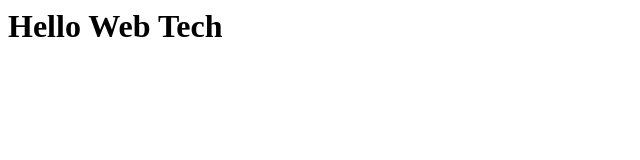
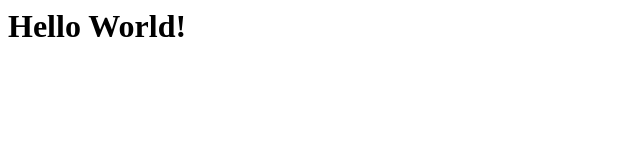
Before and after one commit to Dracevui/set08101, a plain HTML site: page hello.html in a window 1280 px wide. Shown: the whole page, without its empty margins (0-640 px from the left). Drawn offline with Linux system fonts and the light colour scheme.

Commit message:
hello world cause im a silly goose

```diff
--- a/hello.html
+++ b/hello.html
@@ -4,7 +4,7 @@
     </head>
     <body>
         <h1>
-            Hello Web Tech
+            Hello World!
         </h1>
     </body>
 </html>
```
